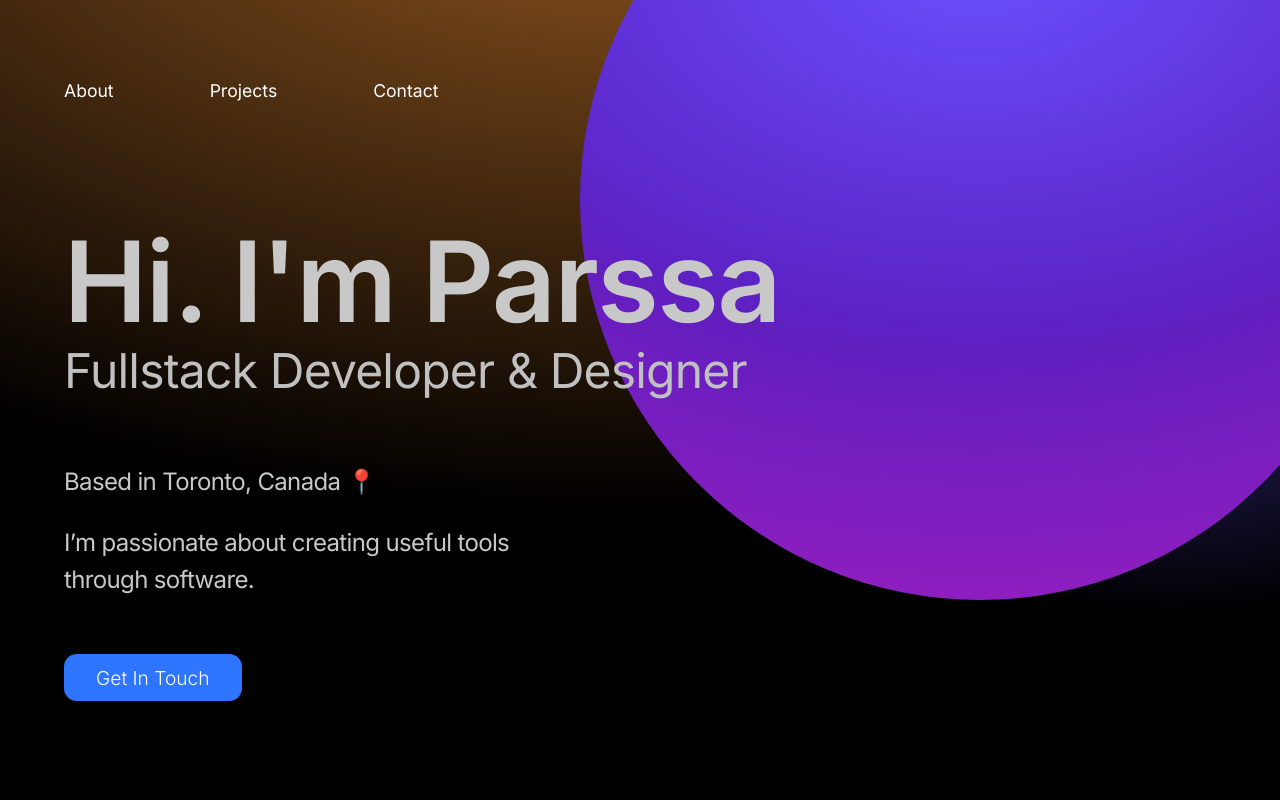
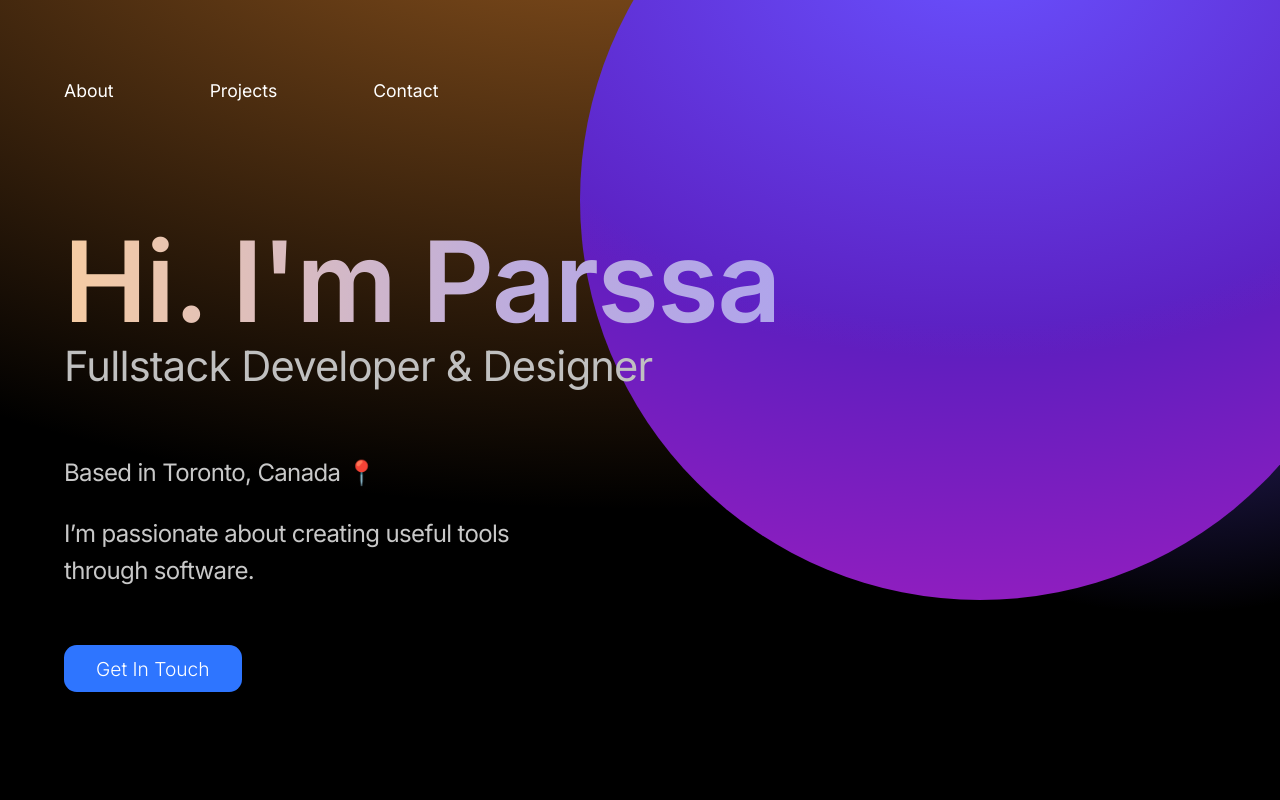
Before and after one commit to parssak/nextjs-website, a Next.js app: page / in a window 1280 px wide. Shown: the top 800 px of the page. Built offline with nearby package versions, Linux system fonts and the light colour scheme.

Commit message:
Fixed up hero

```diff
--- a/components/Hero.js
+++ b/components/Hero.js
@@ -12,13 +12,13 @@ const HeroContainer = styled(Container)`
 const Subtitle = styled.h2`
     color: #c0c0c0;
     font-weight:400;
-    font-size: 3rem;
+    font-size: 2.6rem;
     margin: 0;
     margin-bottom: 4rem;
     margin-top: -0.5rem;
     letter-spacing: -0.05rem;
      @media (max-width: 800px) {
-        font-size: ${2.3}rem;
+        font-size: ${2}rem;
     }
     @media (max-width: 565px) {
         font-size: ${1.3}rem;
@@ -37,11 +37,16 @@ const Ball = styled.div`
     z-index: -1;
     background: radial-gradient(120.64% 80.49% at 49.9% 23.98%, rgba(88, 135, 255, 0) 51.66%, #951EBF 100%), radial-gradient(76.84% 51.26% at 49.9% 18.45%, #6951FF 0%, #5B1EBF 100%);
 `
+const HeroTitle = styled(Title)`
+    background: linear-gradient(271.88deg, #9C9AFF 3.74%, #BDACDD 61.1%, #FFD19A 105.72%);
+    -webkit-background-clip: text;
+    -webkit-text-fill-color: transparent;
+`
 const Hero = () => {
     return (
         <HeroContainer>
             <NavBar />
-            <Title larger>Hi. I'm Parssa</Title>
+            <HeroTitle larger>Hi. I'm Parssa</HeroTitle>
             <Subtitle>Fullstack Developer & Designer</Subtitle>
             <Description>Based in Toronto, Canada 📍</Description>
             <Description>I’m passionate about creating useful tools through software.</Description>
```
